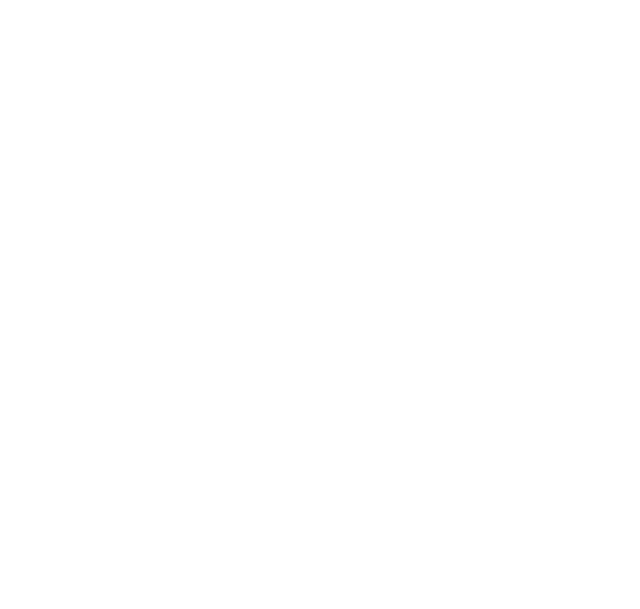
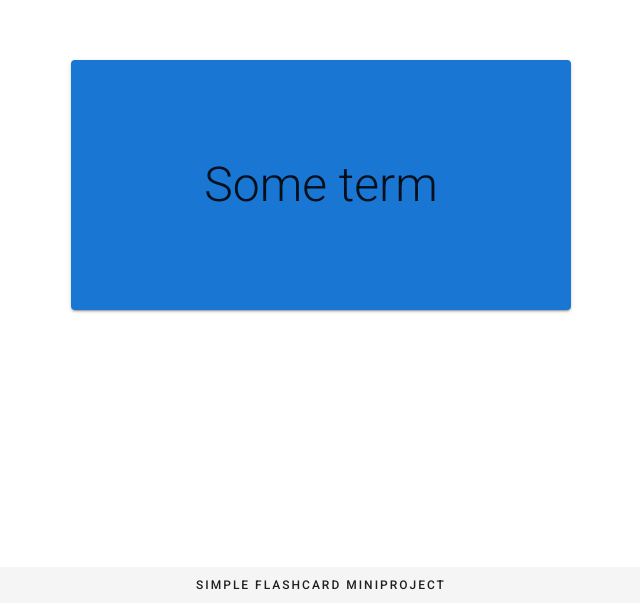
Before and after one commit to Oluwatemilorun/flashcard-app, a Nuxt app in the folder client/: page / in a window 1280 px wide. Shown: the part 197-806 px from the top of the page, without its empty margins (319-959 px from the left). Built offline with nearby package versions, Linux system fonts and the light colour scheme.

Commit message:
feat: created flashcard layout

```diff
--- a/client/configs/vuetify.config.ts
+++ b/client/configs/vuetify.config.ts
@@ -2,9 +2,9 @@
 
 export default {
 	theme: {
-		dark: true,
+		dark: false,
 		themes: {
-			dark: {
+			light: {
 				primary: colors.amber.darken3,
 				accent: colors.grey.darken3,
 				secondary: colors.blue.darken3,
--- a/client/layouts/default.vue
+++ b/client/layouts/default.vue
@@ -3,6 +3,11 @@
 		<v-main>
 			<nuxt />
 		</v-main>
+		<v-footer>
+			<v-row justify="center" align="center">
+				<div class="text-center overline pa-2">Simple Flashcard Miniproject</div>
+			</v-row>
+		</v-footer>
 	</v-app>
 </template>
 
--- a/client/pages/index.vue
+++ b/client/pages/index.vue
@@ -1,5 +1,19 @@
 <template>
-	<v-row justify="center" align="center">
-		<v-col></v-col>
-	</v-row>
+	<v-container fill-height>
+		<v-row justify="center" align="center" class="fill-height">
+			<v-col cols="10" md="8" lg="6">
+				<v-card max-width="500px" height="250px" color="primary" class="flashcard">
+					<v-row no-gutters justify="center" align="center" class="fill-height pa-5">
+						<div class="text-h3 font-weight-light">Some term</div>
+					</v-row>
+				</v-card>
+			</v-col>
+		</v-row>
+	</v-container>
 </template>
+
+<style lang="sass">
+.flashcard
+	margin-left: auto
+	margin-right: auto
+</style>
```
